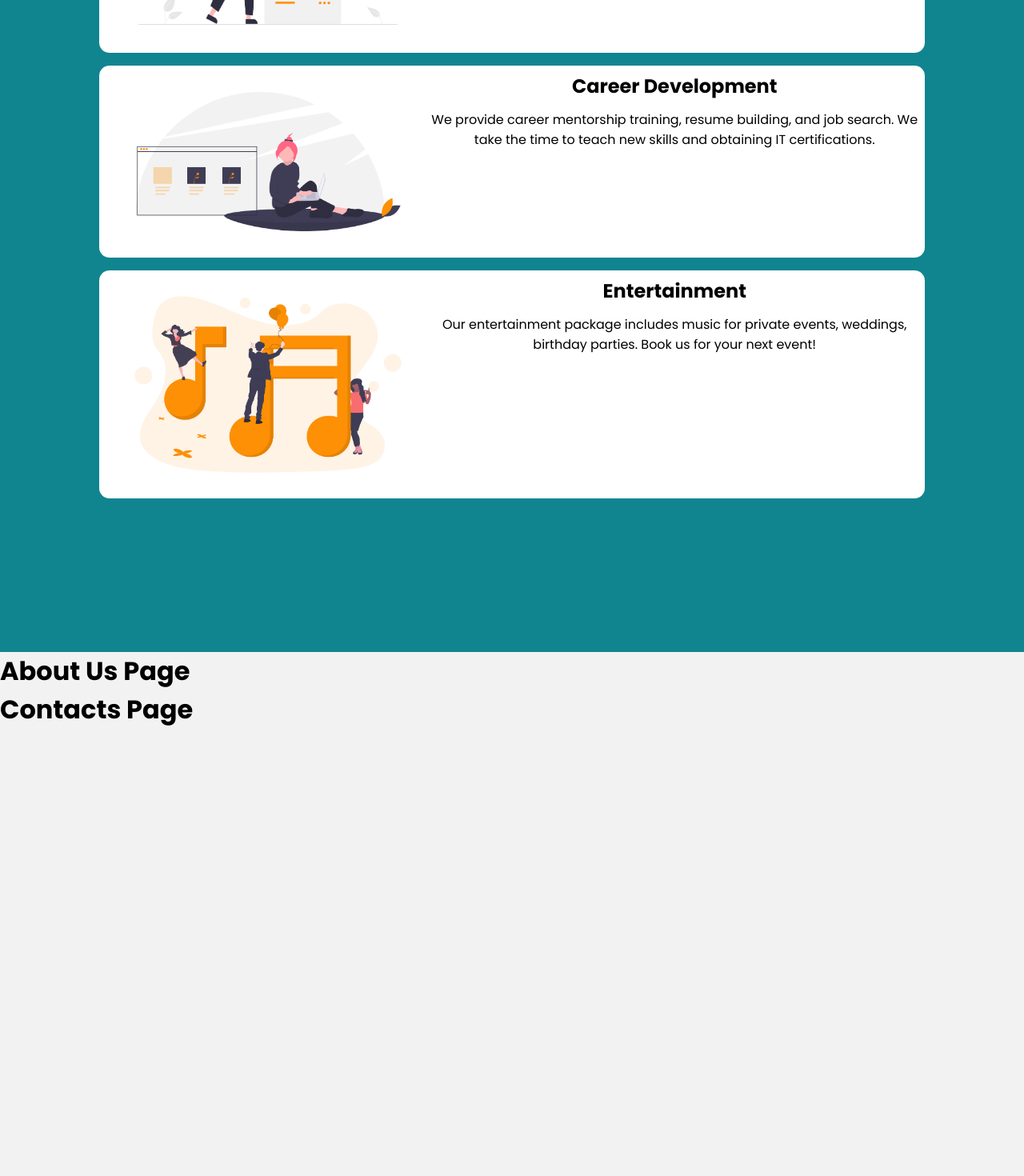
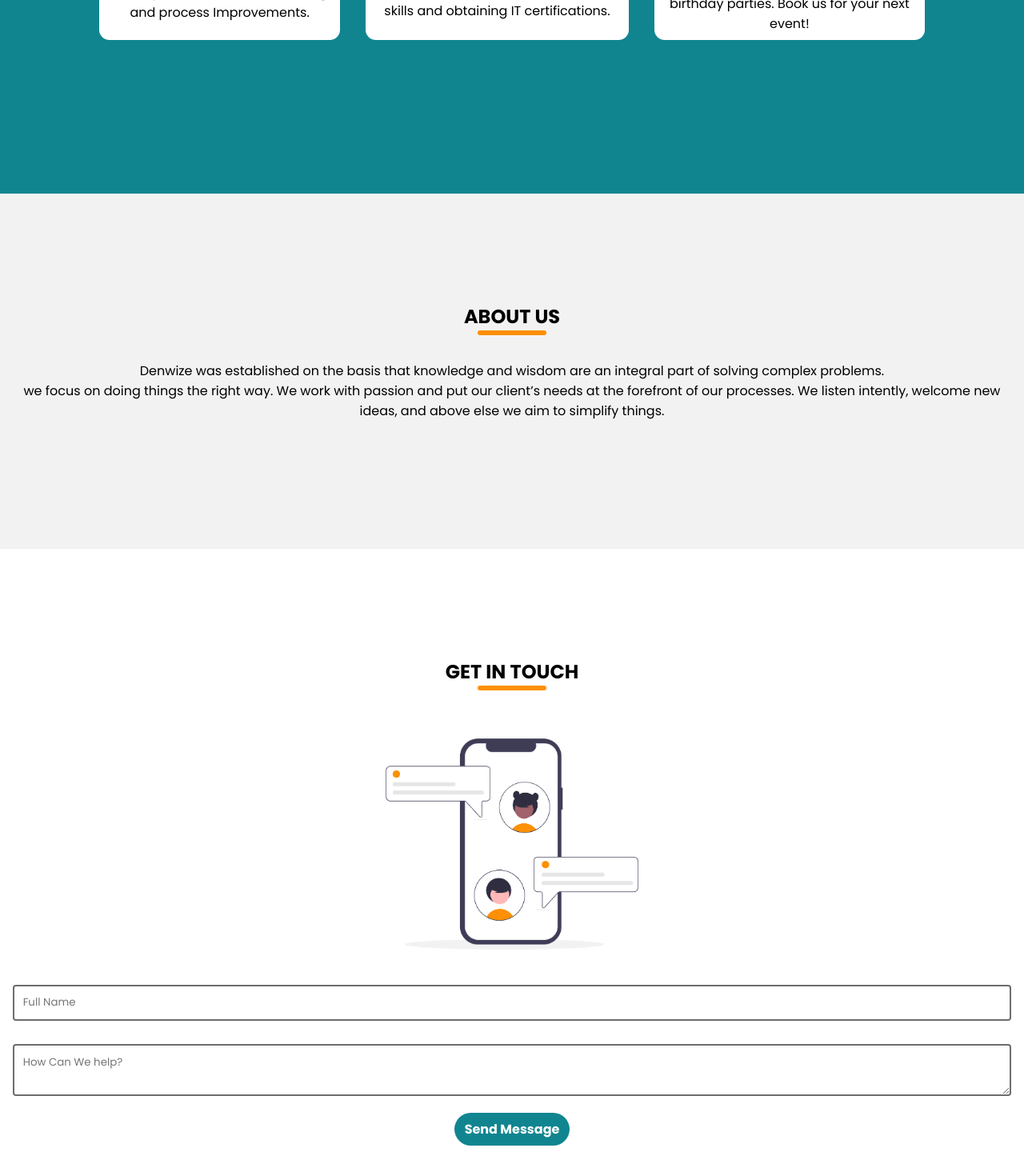
Before and after one commit to gustaveH/denwize2-0, a React (Create React App) app: page / in a window 1280 px wide. Shown: the part 1316-2786 px from the top of the page at 80% size. Before the commit the page ends 2227 px from the top, so only its background shows below. Built offline with nearby package versions, Linux system fonts and the light colour scheme.

Commit message:
contact form

```diff
--- a/package.json
+++ b/package.json
@@ -6,8 +6,10 @@
     "@testing-library/jest-dom": "^5.11.4",
     "@testing-library/react": "^11.1.0",
     "@testing-library/user-event": "^12.1.10",
+    "bootstrap": "^4.6.0",
     "node-sass": "^5.0.0",
     "react": "^17.0.1",
+    "react-bootstrap": "^1.5.2",
     "react-dom": "^17.0.1",
     "react-icons": "^4.2.0",
     "react-router-dom": "^5.2.0",
--- a/src/App.scss
+++ b/src/App.scss
@@ -7,6 +7,8 @@
   h1 {
     text-transform: capitalize;
   }
+
+  // header
   .section-header {
     align-items: center;
     margin: -1.5em 0 2em 0;
@@ -18,11 +20,11 @@
       padding: 0 14em;
     }
     .header-line {
-      background: var(--primaryColor);
+      background: var(--tangerine);
       display: block;
       margin: auto;
       width: 80px;
-      border: 0.2em solid var(--primaryColor);
+      border: 0.2em solid var(--tangerine);
       border-radius: 5px;
     }
   }
@@ -43,7 +45,7 @@
 :root {
   --mainWhite: #ffffff;
   --mainBlack: #000000;
-  --primaryColor: #ffc20f;
+  --primaryColor: #141413;
   --secondaryColor: #fd6e00;
   --thirdColor: #108590;
   --tangerine: #fd9004;
@@ -57,6 +59,7 @@
   padding: 0.5em 0.8em;
   margin: 2em;
   border: none;
+  cursor: pointer;
   font-size: 1em;
   border-radius: 5em;
   font-weight: bold;
@@ -277,7 +280,34 @@
   }
 }
 @media only screen and (min-width: 768px) {
-  .card {
+  .services-cards {
     display: flex;
   }
 }
+
+// End of services //
+
+// Start of Cntact
+.contact {
+  background: var(--mainWhite);
+  .chat-picture img {
+    width: 25em;
+  }
+  label {
+    display: block;
+    font-size: 2em;
+    margin-bottom: 0.5em;
+  }
+  input,
+  textarea {
+    width: 100%;
+    padding: 0.8em;
+    margin-bottom: 1em;
+    border-radius: 0.3em;
+    border: 2px solid var(--grey);
+    box-sizing: border-box;
+  }
+  .submit-button {
+    margin-top: -2em;
+  }
+}
--- a/src/components/About.js
+++ b/src/components/About.js
@@ -1,10 +1,25 @@
 import React from 'react';
+import HeaderText from './HeaderText';
 
 const About = () => {
   return (
-    <div>
-      <h1>About us page</h1>
-    </div>
+    <section className='about-us'>
+      <div className='section'>
+        <HeaderText headerLine='About Us' />
+        <div>
+          <p>
+            Denwize was established on the basis that knowledge and wisdom are
+            an integral part of solving complex problems.
+          </p>
+          <p>
+            we focus on doing things the right way. We work with passion and put
+            our client’s needs at the forefront of our processes. We listen
+            intently, welcome new ideas, and above else we aim to simplify
+            things.
+          </p>
+        </div>
+      </div>
+    </section>
   );
 };
 
--- a/src/components/Button.js
+++ b/src/components/Button.js
@@ -1,9 +1,9 @@
 import React from 'react';
 
-const Button = () => {
+const Button = (props) => {
   return (
     <>
-      <button className='button'>get in touch</button>
+      <button className='button'>{props.message}</button>
     </>
   );
 };
--- a/src/components/Contact.js
+++ b/src/components/Contact.js
@@ -1,10 +1,27 @@
 import React from 'react';
+import HeaderText from './HeaderText';
+import Button from './Button';
+import chat from '../images/card/chat.png';
 
 const Contact = () => {
   return (
-    <div>
-      <h1>contacts page</h1>
-    </div>
+    <section className='contact'>
+      <HeaderText headerLine='Get in touch' />
+      <div className='chat-picture'>
+        <img src={chat} alt='lets chat' />
+      </div>
+      <div className='contact-form'>
+        <form>
+          <label>
+            <input placeholder='Full Name' name='name' />
+          </label>
+          <textarea placeholder='How Can We help?' />
+          <div className='submit-button'>
+            <Button message='Send Message' type='submit' value='Submit' />
+          </div>
+        </form>
+      </div>
+    </section>
   );
 };
 
--- a/src/components/LandingPage.js
+++ b/src/components/LandingPage.js
@@ -18,7 +18,7 @@
               et.
             </p>
             <div className='get-in-touch'>
-              <Button />
+              <Button message='Get In Touch' />
             </div>
           </div>
           <img
--- a/src/index.js
+++ b/src/index.js
@@ -1,4 +1,5 @@
 import React from 'react';
+import './App.scss';
 import ReactDOM from 'react-dom';
 import { BrowserRouter as Router } from 'react-router-dom';
 
```
Also changed, not shown: src/images/card/chat.png (added), 1 other file (tests, documents, lock files or other folders).
